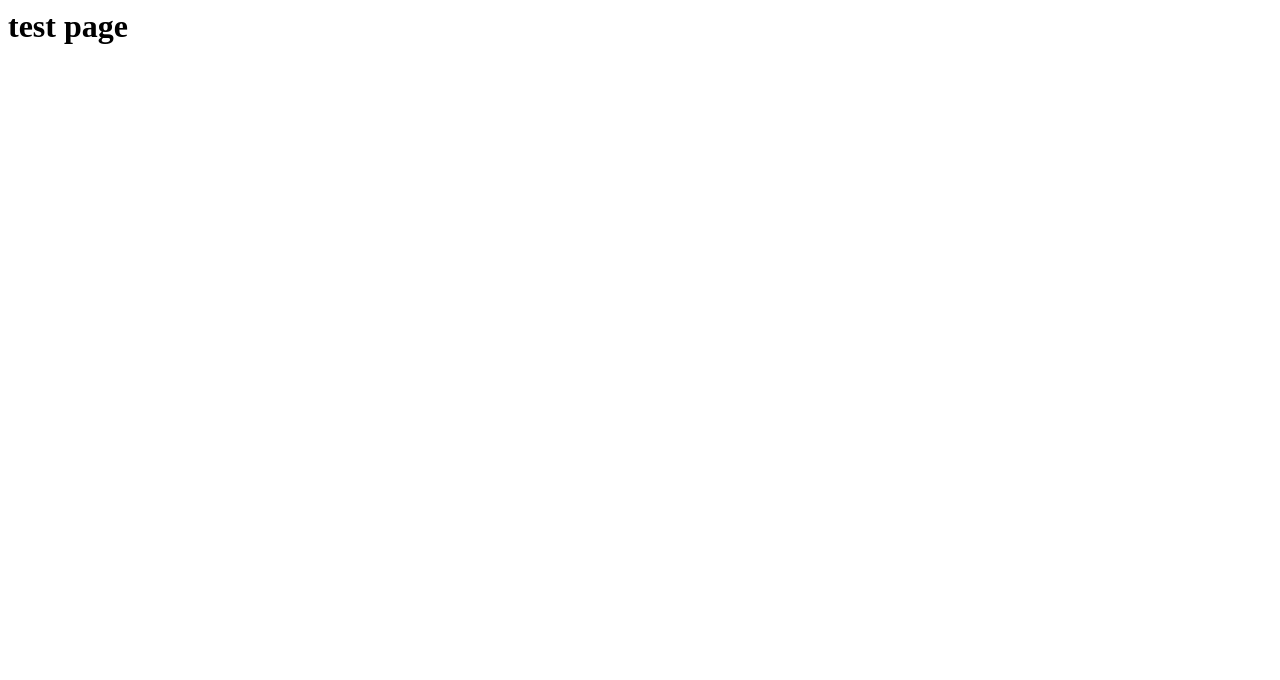
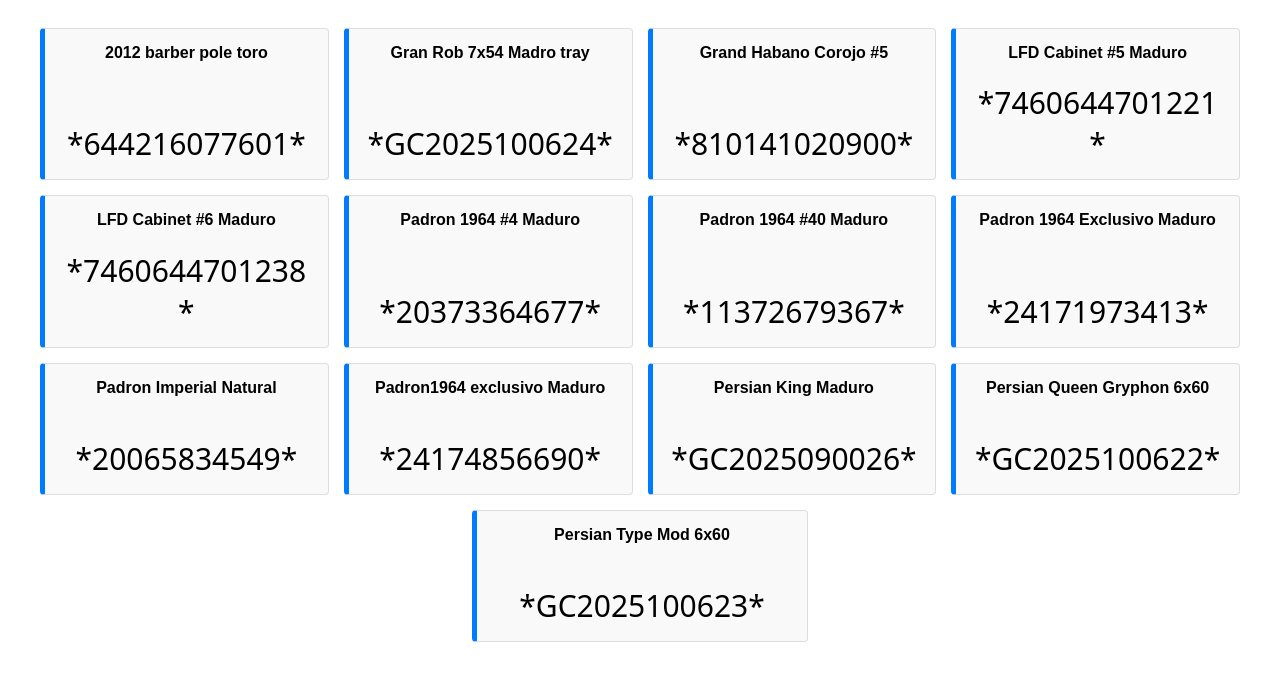
Before and after one commit to gotcigars404/gotcigars404.github.io, a plain HTML site: page index.html in a window 1280 px wide. Drawn offline with Linux system fonts and the light colour scheme; a web font is replaced by a local one.

Commit message:
init index page

```diff
--- a/index.html
+++ b/index.html
@@ -1,8 +1,155 @@
-<html>
+<!DOCTYPE html>
+<html lang="en">
+
 <head>
-  <title>My Page</title>
+    <meta charset="UTF-8">
+    <meta name="viewport" content="width=device-width, initial-scale=1.0">
+    <title>Got Cigars? Barcode Sheet</title>
+
+    <link rel="preconnect" href="https://fonts.googleapis.com">
+    <link rel="preconnect" href="https://fonts.gstatic.com" crossorigin>
+    <link href="https://fonts.googleapis.com/css2?family=Libre+Barcode+39&display=swap" rel="stylesheet">
+
+    <style>
+        /* General Layout */
+        body {
+            font-family: Arial, sans-serif;
+            padding: 20px;
+        }
+
+        .product-list {
+            display: flex;
+            flex-wrap: wrap;
+            gap: 15px;
+            justify-content: center;
+            max-width: 1200px;
+            margin: 0 auto;
+        }
+
+        /* Card Styling (UPDATED SIZING) */
+        .product-card {
+            /* NEW SIZING */
+            min-width: 200px;
+            /* Minimum width of the card */
+            max-width: 300px;
+            /* Maximum width of the card */
+            flex: 1 1 200px;
+            /* Allows cards to grow/shrink between min/max */
+
+            /* Enforce minimum height to prevent size differences due to short names */
+            min-height: 100px;
+
+            display: flex;
+            flex-direction: column;
+            padding: 15px;
+            border: 1px solid #ddd;
+            border-left: 5px solid #007bff;
+            border-radius: 4px;
+            background-color: #f9f9f9;
+        }
+
+        /* Product Name Styling (Two-Line Truncation) */
+        .product-name {
+            font-weight: bold;
+            font-size: 1em;
+            text-align: center;
+
+            /* 1. Define the Height for Two Lines */
+            /* This height must precisely accommodate two lines of text. */
+            height: 2.4em;
+            /* Adjust this value if your browser's default line-height is different */
+
+            /* 2. Enable Truncation and Ellipsis */
+            overflow: hidden;
+            text-overflow: ellipsis;
+            /* This property technically only works for single-line overflow */
+
+            /* 3. The Multi-Line Truncation Hack (Works in most modern browsers: Chrome, Safari, Edge, etc.) */
+            display: -webkit-box;
+            -webkit-line-clamp: 2;
+            /* This is the property that enforces the 2-line limit */
+            -webkit-box-orient: vertical;
+        }
+
+        /* Barcode Styling (Libre Barcode 39) */
+        .barcode {
+            font-family: "Libre Barcode 39", system-ui;
+            font-weight: 400;
+            font-style: normal;
+            font-size: 30px;
+            color: #000;
+            text-align: center;
+            margin-top: auto;
+            /* Pushes barcode to the bottom of the card */
+            word-break: break-all;
+        }
+
+        /* RESPONSIVENESS: Mobile Stacking */
+        @media (max-width: 450px) {
+            .product-card {
+                /* On small screens, force each card to take up the full width */
+                min-width: 100%;
+                max-width: 100%;
+                flex-basis: 100%;
+            }
+
+            .barcode {
+                font-size: 30px;
+            }
+        }
+    </style>
 </head>
+
 <body>
-  <h1>test page</h1>
+
+    <div class="product-list" id="product-container">
+    </div>
+
+    <script>
+        // 1. Data Source (Your product information)
+        const products = [
+            { name: "2012 barber pole toro", barcode: "644216077601" },
+            { name: "Gran Rob 7x54 Madro tray", barcode: "GC2025100624" },
+            { name: "Grand Habano Corojo #5", barcode: "810141020900" },
+            { name: "LFD Cabinet #5 Maduro", barcode: "7460644701221" },
+            { name: "LFD Cabinet #6 Maduro", barcode: "7460644701238" },
+            { name: "Padron 1964 #4 Maduro", barcode: "20373364677" },
+            { name: "Padron 1964 #40 Maduro", barcode: "11372679367" },
+            { name: "Padron 1964 Exclusivo Maduro", barcode: "24171973413" },
+            { name: "Padron Imperial Natural", barcode: "20065834549" },
+            { name: "Padron1964 exclusivo Maduro", barcode: "24174856690" },
+            { name: "Persian King Maduro", barcode: "GC2025090026" },
+            { name: "Persian Queen Gryphon 6x60", barcode: "GC2025100622" },
+            { name: "Persian Type Mod 6x60", barcode: "GC2025100623" }
+        ];
+
+        products.sort((a, b) => {
+            return a.name.localeCompare(b.name);
+        });
+
+        // 2. Rendering Function
+        function renderProductCards() {
+            const container = document.getElementById('product-container');
+
+            const html = products.map(product => {
+                // Libre Barcode 39 requires asterisks (*) for start/stop
+                const barcodeWithMarkers = `*${product.barcode}*`;
+
+                return `
+                <div class="product-card">
+                    <span class="product-name">${product.name}</span>
+                    <span class="barcode">${barcodeWithMarkers}</span>
+                </div>
+            `;
+            }).join('');
+
+            container.innerHTML = html;
+        }
+
+        // 3. Execute the function when the page loads
+        document.addEventListener('DOMContentLoaded', renderProductCards);
+    </script>
+
 </body>
+
 </html>
```
